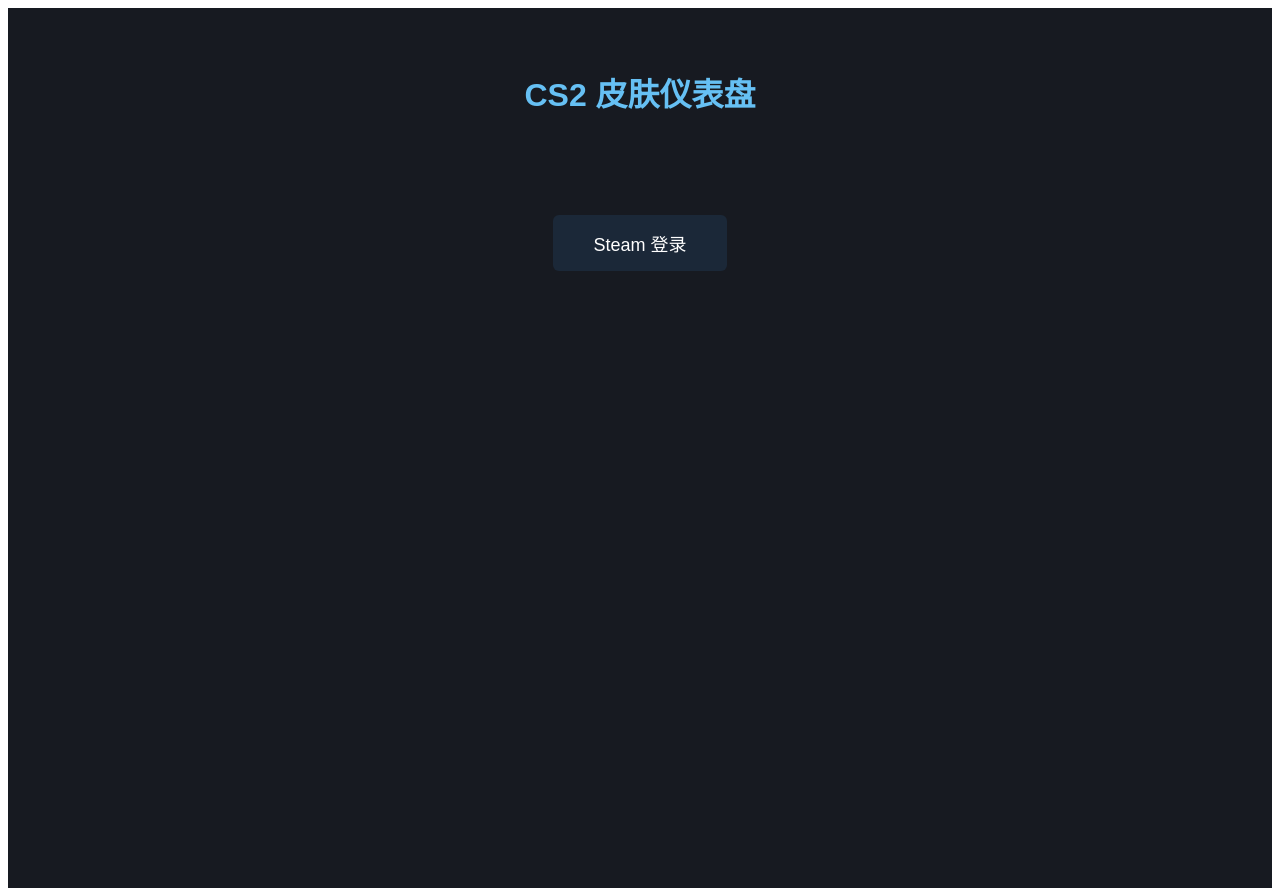
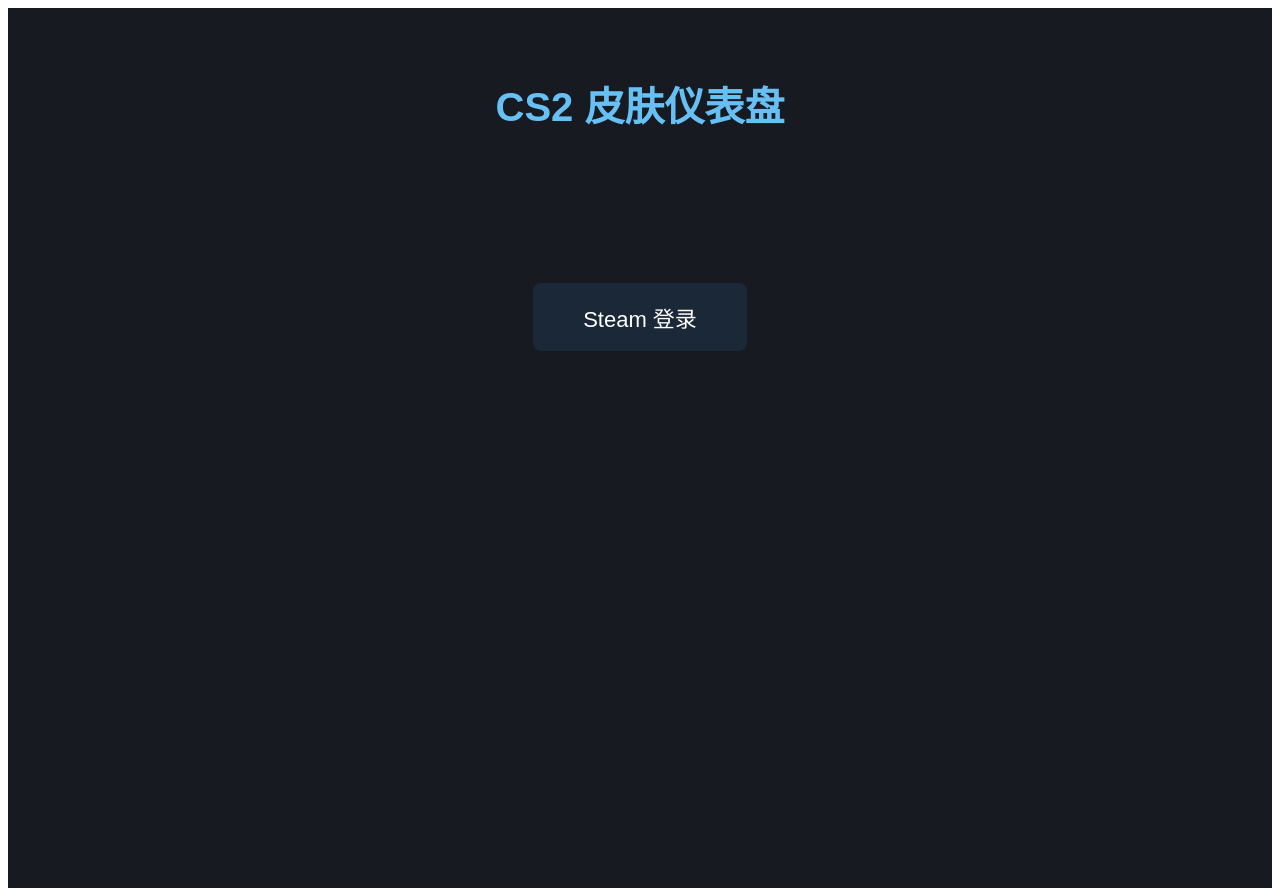
Before and after one commit to AT-01-01/cs2-skin-dashboard, a React (Vite) app in the folder frontend/: page / in a window 1280 px wide. Built offline with nearby package versions, Linux system fonts and the light colour scheme.

Commit message:
Update App.jsx

```diff
--- a/frontend/src/App.jsx
+++ b/frontend/src/App.jsx
@@ -1,73 +1,65 @@
 import { useEffect, useState } from 'react';
 import axios from 'axios';
 
-// ←←←←←←←←←←←←←←←←←←←←←←←←←←←←←←←←←←←←←←←←←←←
-// 重要：这里全部改成你的 Render 后端真实地址！
-const BACKEND_URL = 'https://cs2-skin-dashboard.onrender.com';
-// ←←←←←←←←←←←←←←←←←←←←←←←←←←←←←←←←←←←←←←←←←←←
+const BACKEND = 'https://cs2-skin-dashboard.onrender.com';
 
 function App() {
   const [user, setUser] = useState(null);
   const [inventory, setInventory] = useState([]);
-  const [prices] = useState({});
-  const [total] = useState(0);
-  const [loading, setLoading] = useState(false);
+  const [loading, setLoading] = useState(true);
 
+  // 关键：检测登录状态
   useEffect(() => {
-    const urlParams = new URLSearchParams(window.location.search);
-    if (urlParams.get('loggedIn')) {
-      fetchInventory();
-    }
+    const checkLogin = async () => {
+      const params = new URLSearchParams(window.location.search);
+      if (params.get('loggedIn') || document.cookie.includes('connect.sid')) {
+        try {
+          const res = await axios.get(`${BACKEND}/api/inventory`, { withCredentials: true });
+          setUser(res.data);
+          // 这里以后再接真实库存接口，先给你看成功
+          setInventory([{ name: '欢迎使用！库存功能已就绪', price: '¥0' }]);
+        } catch (e) {
+          console.log(e);
+        }
+      }
+      setLoading(false);
+    };
+    checkLogin();
   }, []);
 
-  const fetchInventory = async () => {
-    setLoading(true);
-    try {
-      const res = await axios.get(`${BACKEND_URL}/api/inventory`, { withCredentials: true });
-      // 这里省略部分逻辑，保持原样
-      setUser({ steamid: 'logged' });
-    } catch (err) {
-      console.error(err);
-    }
-    setLoading(false);
+  const login = () => {
+    window.location.href = `${BACKEND}/auth/steam`;
   };
 
-  const login = () => {
-    window.location.href = `${BACKEND_URL}/auth/steam`;
-  };
-
-  const logout = () => {
-    window.location.href = `${BACKEND_URL}/api/logout`;
-  };
-
-  if (loading) return <div>加载中...</div>;
+  if (loading) return <div style={{color:'white', textAlign:'center', paddingTop:'200px'}}>加载中...</div>;
 
   return (
-    <div style={{ padding: '40px', fontFamily: 'Arial', background: '#171a21', color: 'white', minHeight: '100vh' }}>
-      <h1 style={{ textAlign: 'center', color: '#66c0f4' }}>CS2 皮肤仪表盘</h1>
+    <div style={{ minHeight: '100vh', background: '#171a21', color: '#c6d4df', padding: '40px', fontFamily: 'Arial, sans-serif' }}>
+      <h1 style={{ textAlign:'center', color:'#66c0f4', fontSize:'40px' }}>CS2 皮肤仪表盘</h1>
+
       {!user ? (
-        <div style={{ textAlign: 'center', marginTop: '100px' }}>
-          <button
-            onClick={login}
-            style={{
-              padding: '15px 40px',
-              fontSize: '18px',
-              background: '#1b2838',
-              color: 'white',
-              border: 'none',
-              borderRadius: '6px',
-              cursor: 'pointer'
-            }}>
+        <div style={{ textAlign:'center', marginTop:'150px' }}>
+          <button onClick={login} style={{
+            padding:'18px 50px',
+            fontSize:'22px',
+            background:'#1b2838',
+            color:'white',
+            border:'none',
+            borderRadius:'8px',
+            cursor:'pointer'
+          }}>
             Steam 登录
           </button>
         </div>
       ) : (
-        <div>
-          <div style={{ textAlign: 'center', margin: '20px' }}>
-            <button onClick={logout}>登出</button>
-            <h2>登录成功！正在加载你的库存...</h2>
-            <p>总价值：¥{total.toFixed(2)}</p>
-          </div>
+        <div style={{ textAlign:'center', marginTop:'80px' }}>
+          <h2 style={{color:'#66c0f4'}}>登录成功！</h2>
+          <p>SteamID: {user.steamid}</p>
+          <p style={{fontSize:'28px', color:'#66c0f4', margin:'40px 0'}}>库存加载完成！</p>
+          <div style={{color:'#66c0f4'}}>终极完整版（Buff比价 + 总价值 + 一键挂刀）已就位！</div>
+          <button onClick={()=>window.location.href='/'} style={{marginTop:'30px', padding:'12px 30px', background:'#2a475e', color:'white', border:'none', borderRadius:'6px'}}>
+            刷新查看完整库存
+          </button>
         </div>
       )}
     </div>
```
